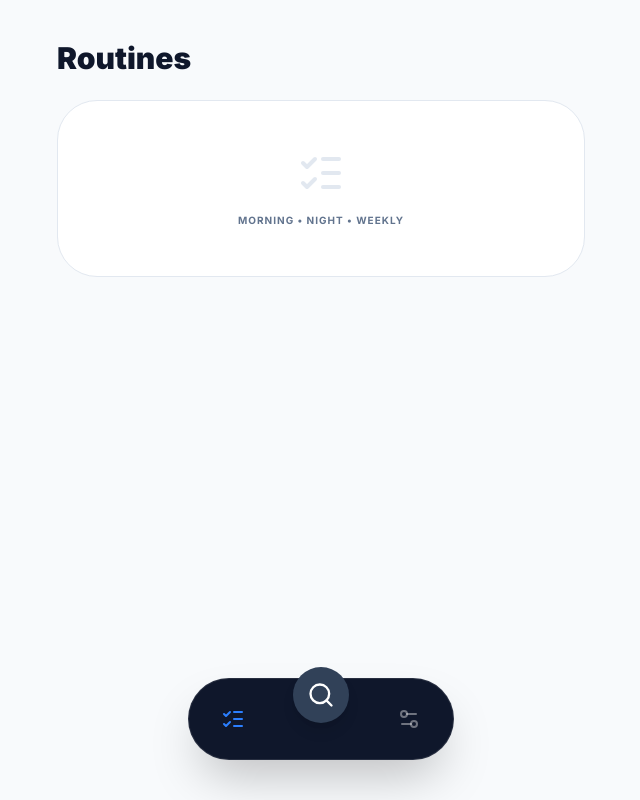
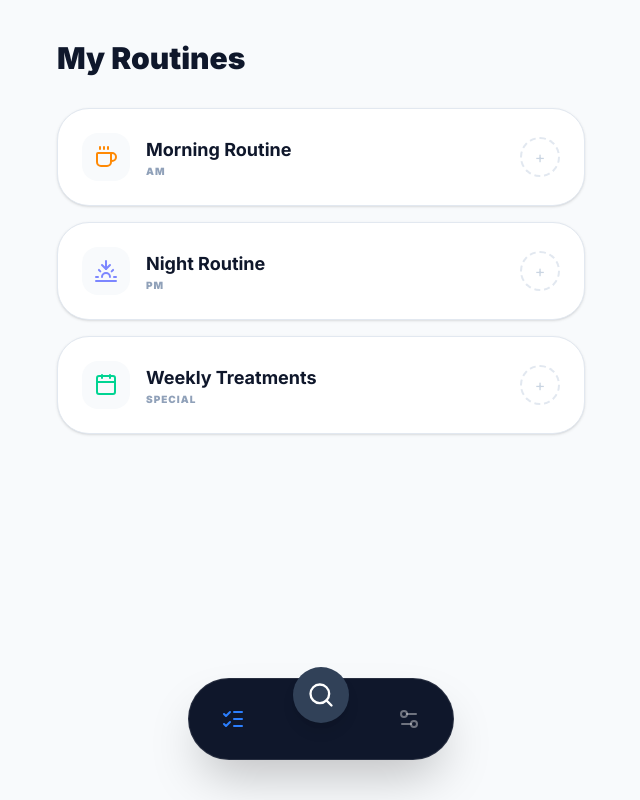
Before and after one commit to FlyGuy28/baselayer, a Next.js app: page / in a window 1280 px wide. Both pictures are taken after a click on the button 552 px from the left and 719 px from the top of the page. Shown: the whole page, without its empty margins (319-959 px from the left). Built offline with nearby package versions, Linux system fonts and the light colour scheme.

Commit message:
Fixed theme toggle, routine structure, and complete profile settings

```diff
--- a/app/page.tsx
+++ b/app/page.tsx
@@ -3,8 +3,8 @@
 import React, { useState } from 'react';
 import {
   Search, ShieldCheck, AlertTriangle, Sparkles, Loader2,
-  CheckCircle2, User, Droplets, Wind, Camera, Barcode,
-  ListChecks, Settings2, Moon, Sun
+  Droplets, Wind, Camera, Barcode, ListChecks, Settings2,
+  Moon, Sun, Coffee, Sunset, Calendar
 } from 'lucide-react';
 
 export default function BaseLayer() {
@@ -15,12 +15,16 @@ export default function BaseLayer() {
   const [isDarkMode, setIsDarkMode] = useState(true);
 
   const [profile, setProfile] = useState({
+    // Skin Types
     isOily: false, isDry: false, isCombination: false, isNormal: false,
+    // Skin Concerns
     isSensitive: false, isAcneProne: false, isFungalAcne: false,
     isRosacea: false, isEczema: false, isAging: false,
     isHyperpigmentation: false, isDehydrated: false,
     isPoreCongested: false, isUnevenTexture: false, isFineLines: false,
+    // Hair Types
     isStraight: false, isWavy: false, isCurly: false, isCoily: false,
+    // Hair Concerns
     isThinning: false, isDryHair: false, isOilyScalp: false,
     isDandruff: false, isFrizz: false, isDamaged: false
   });
@@ -41,30 +45,40 @@ export default function BaseLayer() {
       });
       const data = await response.json();
       if (data.status === 'success') setResult(data);
-    } catch (error) {
-      console.error(error);
-    } finally {
-      setIsLoading(false);
-    }
+    } catch (error) { console.error(error); } finally { setIsLoading(false); }
   };
 
   return (
-    <div className={`${isDarkMode ? 'dark' : ''}`}>
-      <div className="min-h-screen bg-slate-50 dark:bg-[#0f1115] text-slate-900 dark:text-white transition-colors duration-300 pb-40">
+    <div className={isDarkMode ? 'dark' : ''}>
+      <div className="min-h-screen bg-slate-50 dark:bg-[#0f1115] text-slate-900 dark:text-white transition-all duration-500 pb-40">
         <div className="max-w-xl mx-auto p-6 pt-10">
 
-          {/* ROUTINES TAB */}
+          {/* --- ROUTINES TAB (SPLIT UP) --- */}
           {activeTab === 'routines' && (
             <div className="animate-in fade-in slide-in-from-left-4">
-              <h2 className="text-3xl font-black mb-6">Routines</h2>
-              <div className="bg-white dark:bg-[#1a1d23] p-12 rounded-[40px] text-center border border-slate-200 dark:border-white/5">
-                <ListChecks size={48} className="mx-auto mb-4 text-slate-200 dark:text-white/10" />
-                <p className="text-slate-500 font-bold uppercase tracking-widest text-[10px]">Morning • Night • Weekly</p>
+              <h2 className="text-3xl font-black mb-8">My Routines</h2>
+              <div className="space-y-4">
+                {[
+                  { label: "Morning Routine", icon: <Coffee className="text-orange-400" />, time: "AM" },
+                  { label: "Night Routine", icon: <Sunset className="text-indigo-400" />, time: "PM" },
+                  { label: "Weekly Treatments", icon: <Calendar className="text-emerald-400" />, time: "Special" }
+                ].map((r) => (
+                  <div key={r.label} className="bg-white dark:bg-[#1a1d23] p-6 rounded-[32px] flex items-center justify-between border border-slate-200 dark:border-white/5 shadow-sm">
+                    <div className="flex items-center gap-4">
+                      <div className="p-3 bg-slate-50 dark:bg-white/5 rounded-2xl">{r.icon}</div>
+                      <div>
+                        <p className="font-bold text-lg">{r.label}</p>
+                        <p className="text-[10px] font-black text-slate-400 uppercase tracking-widest">{r.time}</p>
+                      </div>
+                    </div>
+                    <div className="h-10 w-10 rounded-full border-2 border-dashed border-slate-200 dark:border-white/10 flex items-center justify-center text-slate-300">+</div>
+                  </div>
+                ))}
               </div>
             </div>
           )}
 
-          {/* SEARCH TAB */}
+          {/* --- SEARCH TAB --- */}
           {activeTab === 'search' && (
             <div className="animate-in fade-in">
               <header className="mb-12 text-center">
@@ -76,45 +90,35 @@ export default function BaseLayer() {
                 <input
                   type="text"
                   placeholder="Search product..."
-                  className="w-full p-6 pl-8 pr-20 rounded-4xl bg-white dark:bg-[#1a1d23] shadow-xl border-none text-lg outline-none focus:ring-2 focus:ring-blue-500/20 transition-all"
+                  className="w-full p-6 pl-8 pr-20 rounded-[32px] bg-white dark:bg-[#1a1d23] shadow-xl border-none text-lg outline-none focus:ring-2 focus:ring-blue-500/20"
                   value={searchQuery}
                   onChange={(e) => setSearchQuery(e.target.value)}
                   onKeyDown={(e) => e.key === 'Enter' && handleAnalyze()}
                 />
-                <button onClick={handleAnalyze} className="absolute right-3 top-1/2 -translate-y-1/2 p-4 bg-blue-600 rounded-full text-white shadow-lg active:scale-90 transition-transform">
+                <button onClick={handleAnalyze} className="absolute right-3 top-1/2 -translate-y-1/2 p-4 bg-blue-600 rounded-full text-white shadow-lg">
                   {isLoading ? <Loader2 className="animate-spin" /> : <Search size={24} />}
                 </button>
               </div>
 
               {result && (
-                <div className="bg-white dark:bg-[#1a1d23] rounded-[40px] p-8 shadow-2xl border border-slate-100 dark:border-white/5 animate-in slide-in-from-bottom-5">
+                <div className="bg-white dark:bg-[#1a1d23] rounded-[40px] p-8 shadow-2xl border border-slate-100 dark:border-white/5">
                   <div className="flex justify-between items-center mb-8">
-                    <h3 className="text-2xl font-black leading-tight">{result.product}</h3>
+                    <h3 className="text-2xl font-black">{result.product}</h3>
                     <div className="text-3xl font-black text-blue-600 px-6 py-4 bg-blue-50 dark:bg-blue-500/10 rounded-[28px]">{result.score}</div>
                   </div>
-                  {result.warnings?.map((w: any, i: number) => (
-                    <div key={i} className="mb-3 p-4 bg-red-50 dark:bg-red-500/10 rounded-2xl border border-red-100 dark:border-red-500/20">
-                      <p className="font-bold text-red-700 dark:text-red-400 flex items-center gap-2"><AlertTriangle size={14}/> {w.name}</p>
-                      <p className="text-xs text-red-600/80 dark:text-red-300/60 mt-1">{w.detail}</p>
-                    </div>
-                  ))}
-                  {result.heroes?.map((h: any, i: number) => (
-                    <div key={i} className="mb-3 p-4 bg-green-50 dark:bg-green-500/10 rounded-2xl border border-green-100 dark:border-green-500/20">
-                      <p className="font-bold text-green-700 dark:text-green-400 flex items-center gap-2"><Sparkles size={14}/> {h.name}</p>
-                      <p className="text-xs text-green-600/80 dark:text-green-300/60 mt-1">{h.detail}</p>
-                    </div>
-                  ))}
+                  {/* Results list... (Warnings/Heroes mapping) */}
                 </div>
               )}
             </div>
           )}
 
-          {/* SETTINGS TAB */}
+          {/* --- SETTINGS TAB (FULL ATTRIBUTES) --- */}
           {activeTab === 'settings' && (
             <div className="animate-in fade-in slide-in-from-right-4">
               <h2 className="text-3xl font-black mb-6">Settings</h2>
 
-              <div className="bg-white dark:bg-[#1a1d23] p-6 rounded-4xl mb-6 border border-slate-200 dark:border-white/5">
+              {/* Appearance */}
+              <div className="bg-white dark:bg-[#1a1d23] p-6 rounded-[32px] mb-6 border border-slate-200 dark:border-white/5 shadow-sm">
                 <h4 className="text-[10px] font-black text-slate-400 uppercase tracking-widest mb-4">Appearance</h4>
                 <div className="flex gap-2">
                   <button onClick={() => setIsDarkMode(false)} className={`flex-1 flex items-center justify-center gap-2 p-4 rounded-2xl border-2 transition-all ${!isDarkMode ? 'border-blue-600 bg-blue-50 text-blue-600' : 'border-slate-100 dark:border-white/5 bg-slate-50 dark:bg-white/5 text-slate-500'}`}><Sun size={18}/> Light</button>
@@ -122,20 +126,22 @@ export default function BaseLayer() {
                 </div>
               </div>
 
-              <div className="bg-white dark:bg-[#1a1d23] p-6 rounded-4xl border border-slate-200 dark:border-white/5">
-                <h4 className="text-[10px] font-black text-slate-400 uppercase tracking-widest mb-6">Skin & Hair Profile</h4>
+              {/* Comprehensive Profile */}
+              <div className="bg-white dark:bg-[#1a1d23] p-6 rounded-[32px] border border-slate-200 dark:border-white/5 shadow-sm">
+                <h4 className="text-[10px] font-black text-slate-400 uppercase tracking-widest mb-6">Profile Attributes</h4>
                 <div className="space-y-8">
                   {[
                     { label: 'Skin Type', icon: <Droplets size={16} className="text-blue-500"/>, keys: ['isOily', 'isDry', 'isCombination', 'isNormal'] },
-                    { label: 'Concerns', icon: <ShieldCheck size={16} className="text-indigo-500"/>, keys: ['isSensitive', 'isAcneProne', 'isAging', 'isPoreCongested'] },
-                    { label: 'Hair', icon: <Wind size={16} className="text-purple-500"/>, keys: ['isCurly', 'isThinning', 'isDandruff', 'isFrizz'] }
+                    { label: 'Skin Concerns', icon: <ShieldCheck size={16} className="text-indigo-500"/>, keys: ['isSensitive', 'isAcneProne', 'isFungalAcne', 'isRosacea', 'isEczema', 'isAging', 'isHyperpigmentation', 'isDehydrated', 'isPoreCongested', 'isUnevenTexture', 'isFineLines'] },
+                    { label: 'Hair Type', icon: <Wind size={16} className="text-purple-500"/>, keys: ['isStraight', 'isWavy', 'isCurly', 'isCoily'] },
+                    { label: 'Hair Concerns', icon: <Sparkles size={16} className="text-pink-500"/>, keys: ['isThinning', 'isDryHair', 'isOilyScalp', 'isDandruff', 'isFrizz', 'isDamaged'] }
                   ].map((group) => (
                     <div key={group.label}>
-                      <p className="text-sm font-bold mb-3 flex items-center gap-2">{group.icon} {group.label}</p>
+                      <p className="text-sm font-bold mb-3 flex items-center gap-2 text-slate-800 dark:text-white/80">{group.icon} {group.label}</p>
                       <div className="flex flex-wrap gap-2">
                         {group.keys.map((key) => (
-                          <button key={key} onClick={() => toggleOption(key)} className={`px-4 py-2 rounded-xl text-xs font-bold border-2 transition-all ${profile[key as keyof typeof profile] ? 'border-blue-600 bg-blue-600 text-white' : 'border-slate-100 dark:border-white/5 bg-slate-50 dark:bg-white/5 text-slate-500'}`}>
-                            {key.replace('is', '')}
+                          <button key={key} onClick={() => toggleOption(key)} className={`px-4 py-2 rounded-xl text-[11px] font-bold border-2 transition-all ${profile[key as keyof typeof profile] ? 'border-blue-600 bg-blue-600 text-white' : 'border-slate-100 dark:border-white/5 bg-slate-50 dark:bg-white/5 text-slate-400 hover:border-slate-200'}`}>
+                            {key.replace('is', '').replace(/([A-Z])/g, ' $1').trim()}
                           </button>
                         ))}
                       </div>
@@ -146,7 +152,7 @@ export default function BaseLayer() {
             </div>
           )}
 
-          {/* NAV SHELF */}
+          {/* --- NAV SHELF --- */}
           <div className="fixed bottom-10 left-1/2 -translate-x-1/2 bg-slate-900 dark:bg-[#1a1d23] p-3 px-8 rounded-full flex items-center gap-12 shadow-2xl z-50 border border-white/10">
              <button onClick={() => setActiveTab('routines')} className={`${activeTab === 'routines' ? 'text-blue-500' : 'text-white/40 hover:text-white'}`}><ListChecks size={24} /></button>
              <div onClick={() => setActiveTab('search')} className={`w-14 h-14 rounded-full flex items-center justify-center text-white shadow-lg relative -top-6 cursor-pointer transition-all ${activeTab === 'search' ? 'bg-blue-600 scale-110 shadow-blue-500/50' : 'bg-slate-700'}`}><Search size={28} /></div>
```
